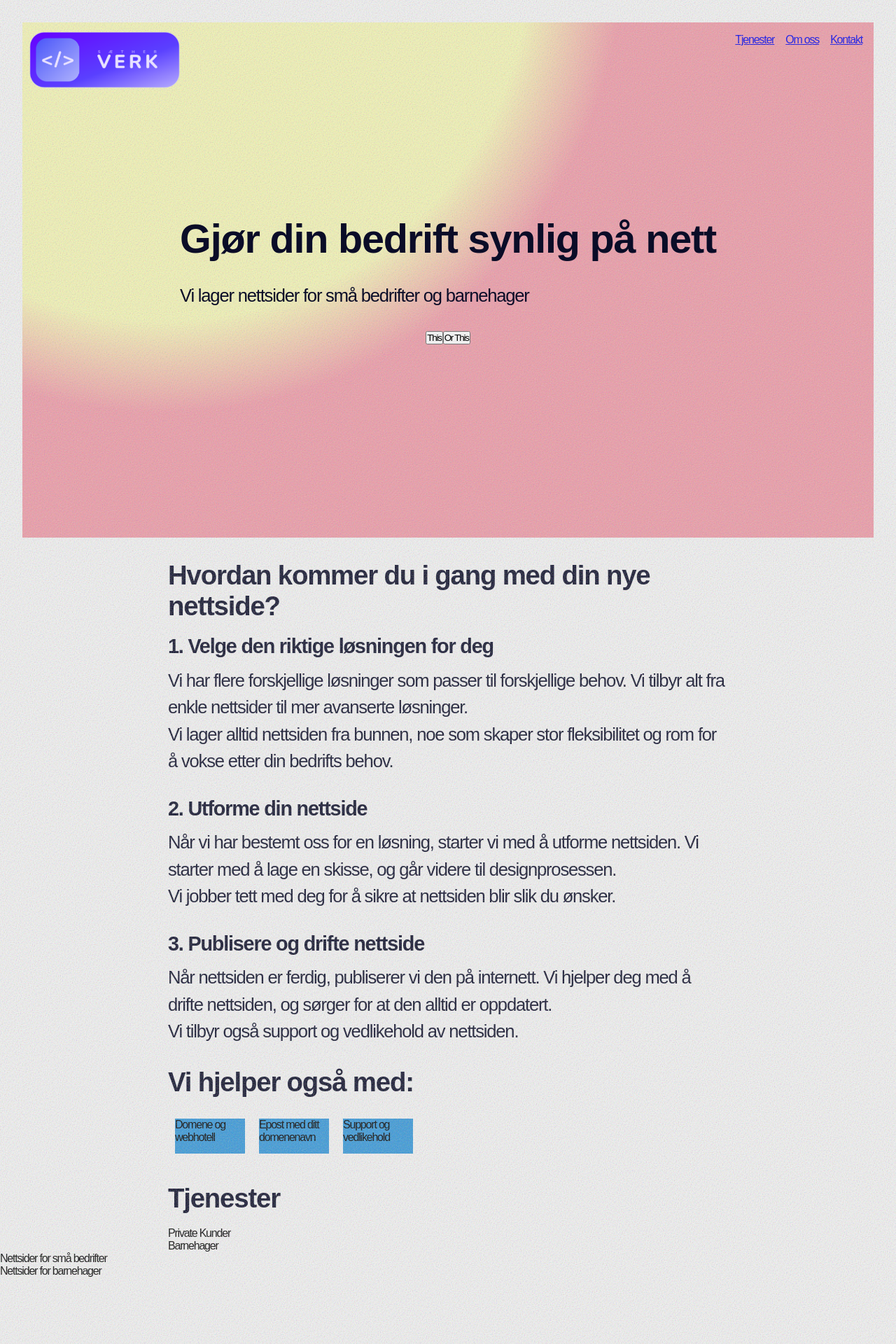
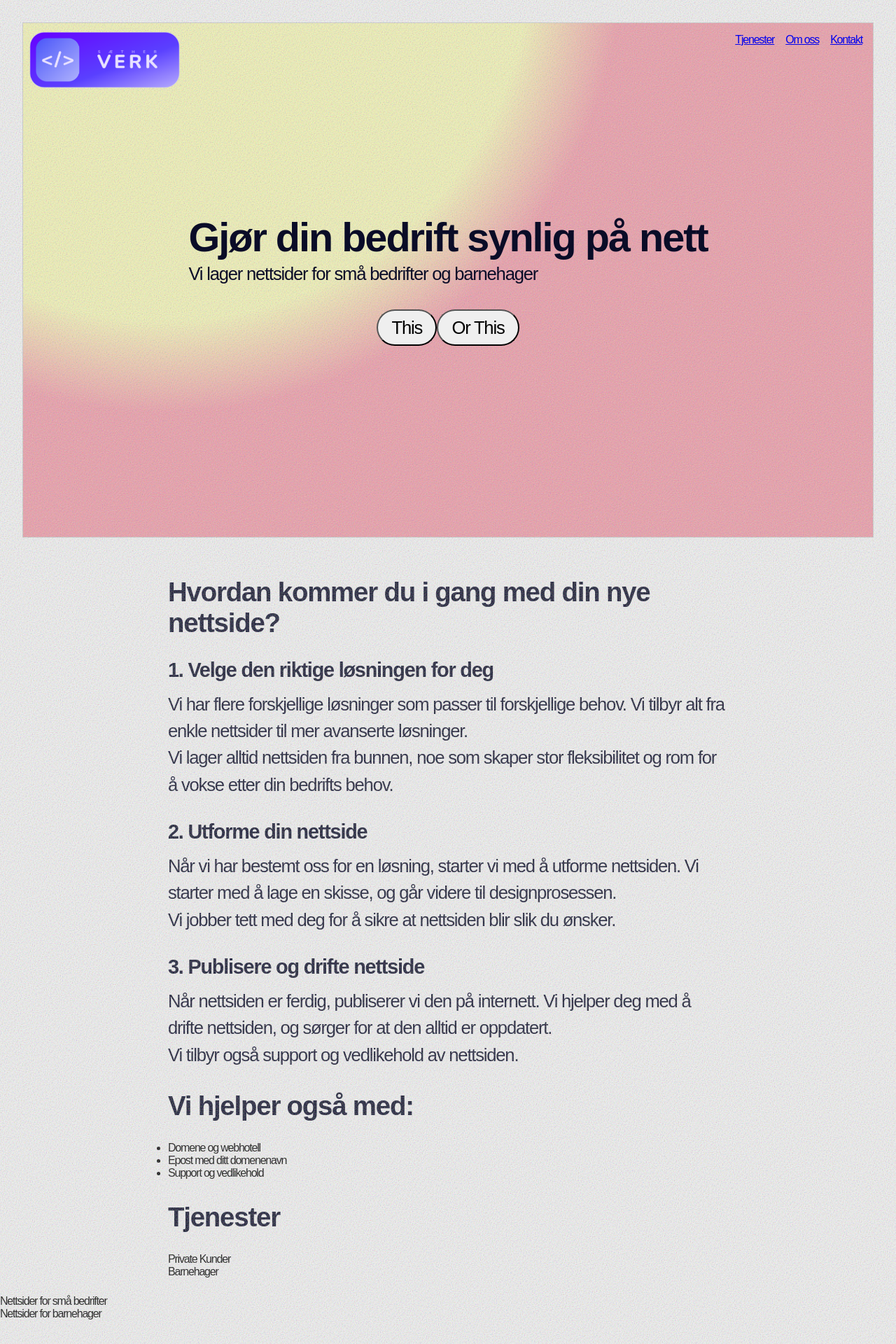
Before and after one commit to sitsae/verk, a React (Vite) app: page / in a window 1280 px wide. Shown: the top 1920 px of the page at 70% size. Built offline with nearby package versions, Linux system fonts and the light colour scheme.

Commit message:
enhance global styles and layout; add responsive design for hero section and services

```diff
--- a/src/assets/globalStyles.css
+++ b/src/assets/globalStyles.css
@@ -4,6 +4,7 @@
   box-sizing: border-box;
   font-family: "nunito", sans-serif;
   letter-spacing: -1.2px;
+  z-index: 3;
   /* border: 1px solid red; */
 }
 p {
@@ -22,13 +23,14 @@ h2 {
   font-size: 2.4rem;
   z-index: 2;
   color: rgb(10, 12, 39);
-  margin-bottom: 1.2rem;
+  margin-bottom: 1.8rem;
 }
 h1 {
   font-size: 3.6rem;
+  font-weight: 800;
+  letter-spacing: -2px;
   z-index: 2;
   color: rgb(10, 12, 39);
-  margin-bottom: 1.8rem;
 }
 body {
   background: #f5f5f5;
@@ -44,8 +46,8 @@ body::before {
   width: 100%;
   height: 100%;
   pointer-events: none;
-  z-index: 1;
-  opacity: 0.45;
+  z-index: 2;
+  opacity: 0.55;
 }
 body::before {
   background: black;
@@ -54,7 +56,19 @@ body::before {
 
 section {
   max-width: 1200px;
-  margin: 0 auto;
+  margin: 1.5rem auto;
+}
+#hero-buttons {
+  display: flex;
+  gap: 1rem;
+}
+#logo {
+  position: absolute;
+  top: 0;
+  left: 0;
+  padding: 3rem;
+  width: 300px;
+  z-index: 1;
 }
 
 #logo:hover {
@@ -62,7 +76,83 @@ section {
   z-index: 2;
   transition: transform 0.3s ease-in-out, z-index 0.3s ease-in-out;
 }
+#hero-wrapper {
+  height: 100vh;
+  padding: 2rem;
+}
 
+#hero {
+  display: flex;
+  flex-direction: column;
+  justify-content: center;
+  align-items: center;
+  height: 100%;
+  background: radial-gradient(circle at 200px -100px, #f6f7b6 40%, #f09ba8 50%);
+  gap: 2rem;
+  border: 1px solid #cecece;
+}
+
+#nav {
+  display: flex;
+  justify-content: flex-end;
+  padding: 3rem;
+  position: absolute;
+  top: 0;
+  right: 0;
+  z-index: 2;
+}
+
+#nav ul {
+  display: flex;
+  gap: 1rem;
+  list-style: none;
+}
+
+button {
+  padding: 0.6rem 1.2rem;
+  font-size: 1.6rem;
+  box-sizing: border-box;
+  border-radius: 3rem;
+}
+button p {
+  font-size: 1rem;
+  font-weight: 700;
+  color: #000;
+  text-align: center;
+  margin: 0;
+  letter-spacing: -0.2px;
+}
+button.compliment {
+  background-color: #f5f5f5;
+  border: #000 2px solid;
+  transition: background-color 0.3s ease-in-out;
+}
+button.compliment:hover {
+  background-color: #f09ba8;
+  outline: #000 2px solid;
+  transition: background-color 0.3s ease-in-out;
+}
+
+button.yellow {
+  background-color: #f6f7b6;
+  border: #000 2px solid;
+  transition: background-color 0.3s ease-in-out;
+}
+
+button.yellow:hover {
+  background-color: #f09ba8;
+  outline: #000 2px solid;
+  transition: background-color 0.3s ease-in-out;
+}
+
+#hero button {
+  z-index: 2;
+}
+
+#hero h1,
+#hero p {
+  z-index: 2;
+}
 #process-wrapper,
 #services-wrapper {
   max-width: 800px;
@@ -73,23 +163,39 @@ section {
   margin-bottom: 2rem;
 }
 
-#helpful li {
-  display: inline-block; /* Ensures the list items are in a row */
-  width: 100px; /* Set the width of each rectangle */
-  height: 50px; /* Set the height of each rectangle */
-  margin: 10px; /* Add spacing between rectangles */
-  background-color: #3498db; /* Set the background color */
-  opacity: 0; /* Start with opacity 0 */
-  transform: translateX(100%); /* Start off-screen to the right */
-  animation: slideIn 1s ease-in-out forwards; /* Apply animation */
+.helpful li {
+  display: none;
 }
 
-#helpful li:nth-child(2) {
-  animation-delay: 0.2s; /* Add delay for the second rectangle */
+.helpful.show ul {
+  display: flex;
+  gap: 1rem;
+}
+.helpful.show li {
+  display: block;
+  padding: 1rem 1.6rem;
+  color: #fff;
+  background: linear-gradient(140deg, #6600ff 0%, #5a40ff 60%, #b6abfe 100%);
+  border: 1px solid #ffffff6f;
+  box-shadow: 0 4px 8px rgba(0, 0, 0, 0.2);
+  border-radius: 0.4rem;
+  opacity: 0;
+  transform: translateX(100%);
+  animation: slideIn 0.65s ease-in-out forwards;
+}
+.helpful.show li p {
+  font-size: 1rem;
+  color: #f5f5f5;
+  font-weight: 600;
+  letter-spacing: -0.2px;
 }
 
-#helpful li:nth-child(3) {
-  animation-delay: 0.4s; /* Add delay for the third rectangle */
+.helpful.show li:nth-child(2) {
+  animation-delay: 0.25s; /* Add delay for the second rectangle */
+}
+
+.helpful.show li:nth-child(3) {
+  animation-delay: 0.5s; /* Add delay for the third rectangle */
 }
 
 /* Add more nth-child rules if you have more rectangles */
@@ -97,6 +203,67 @@ section {
 @keyframes slideIn {
   to {
     opacity: 1; /* Fade in */
+
     transform: translateX(0); /* Move to original position */
   }
 }
+
+#service-wrapper {
+  display: flex;
+  flex-wrap: wrap;
+  justify-content: space-between;
+  gap: 1rem;
+}
+.service {
+  background-color: #fff;
+  border-radius: 8px;
+  box-shadow: 0 4px 8px rgba(0, 0, 0, 0.1);
+  padding: 2rem;
+  width: 384px;
+}
+.service p {
+  font-size: 1.2rem;
+  color: rgb(10, 12, 39);
+}
+.service h3 {
+  font-size: 1.6rem;
+  color: rgb(10, 12, 39);
+}
+#section-wrapper {
+  width: 100%;
+  background-color: gray;
+}
+
+@media screen and (max-width: 846px) {
+  #hero-wrapper {
+    padding: 1rem;
+  }
+  #hero {
+    flex-direction: column;
+    gap: 1rem;
+  }
+  #hero h1,
+  #hero p {
+    text-align: center;
+  }
+  #nav {
+    padding: 1.5rem;
+  }
+  #logo {
+    width: 180px;
+    padding: 1.5rem;
+  }
+
+  section {
+    padding: 1.5rem;
+  }
+  #helpful.show ul {
+    flex-direction: column; /* Stack items vertically */
+    align-items: center; /* Center items horizontally */
+  }
+  #helpful.show li {
+    width: 80%; /* Adjust width for smaller screens */
+    text-align: center;
+    padding-top: 0.8rem;
+  }
+}
```
